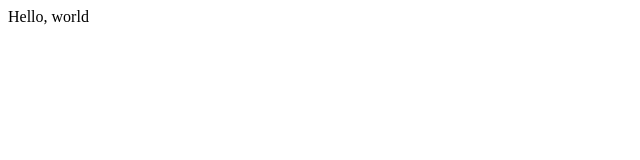
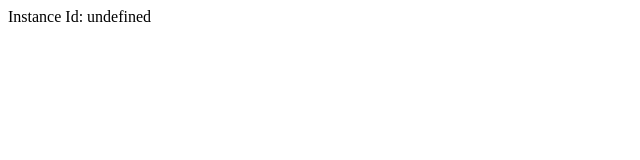
Before and after one commit to alejandroamrein/azure-test, a plain HTML site: page index.html in a window 1280 px wide. Shown: the full height of the page, 0-640 px from the left. Drawn offline with Linux system fonts and the light colour scheme.

Commit message:
Updare index.html

```diff
--- a/index.html
+++ b/index.html
@@ -1 +1,11 @@
-Hello, world
+Instance Id: <span id='instance_id'></span>
+<script>
+function getCookie(name) {
+  var value = "; " + document.cookie;
+  var parts = value.split("; " + name + "=");
+  if (parts.length == 2) return parts.pop().split(";").shift();
+}
+var instance_id = getCookie('ARRAffinity');
+var span = document.getElementById('instance_id');
+span.innerHTML = instance_id;
+</script>
```
